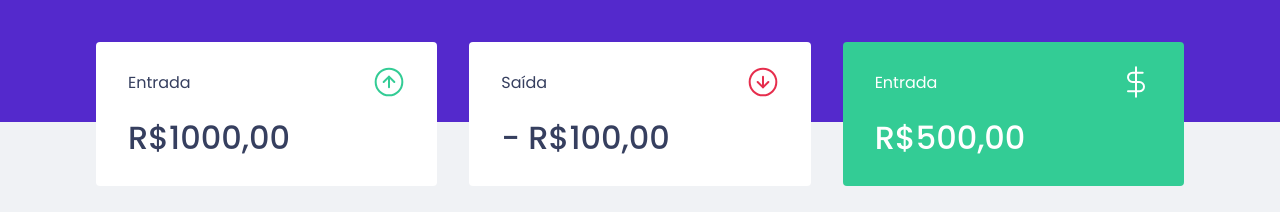
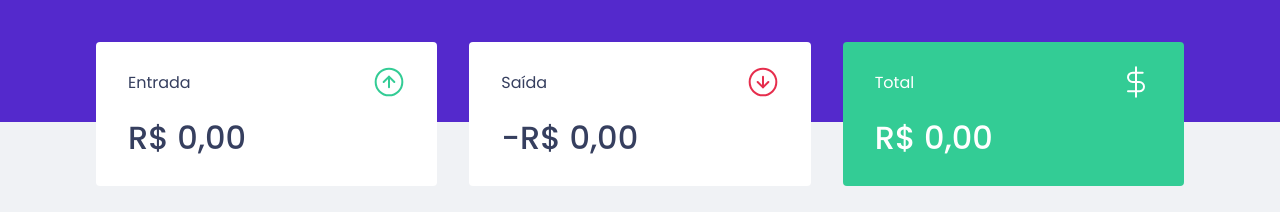
Before and after one commit to jefersonbitencourtv/dtmoney, a React (Create React App) app: page / in a window 1280 px wide. Shown: the part 150-362 px from the top of the page. Built offline with nearby package versions, Linux system fonts and the light colour scheme; no server answers; what miragejs would draw is missing.

Commit message:
:tada: Criando proprio hook para a transactions, finalização do projeto

```diff
--- a/src/TransactionsContext.tsx
+++ /dev/null
@@ -1,33 +0,0 @@
-import { createContext, ReactNode, useEffect, useState } from 'react'
-import { api } from './services/api';
-
-interface Transaction{
-  id: number;
-  title: string;
-  amount: number;
-  type: string;
-  category: string;
-  createdAt: string;
-}
-
-interface TransactionsProviderProps{
-  children: ReactNode;
-}
-
-
-export const TransactionsContext = createContext<Transaction[]>([]);
-
-export function TransactionsProvider({ children }: TransactionsProviderProps) {
-  const [transactions, setTransactions] = useState<Transaction[]>([]);
-
-      useEffect(() => {
-          api.get('transaction')
-          .then(response => setTransactions(response.data.transactions))
-      }, []);
-
-      return (
-      <TransactionsContext.Provider value={transactions}>
-        {children}
-      </TransactionsContext.Provider>
-      )
-  }
--- a/src/components/NewTransactionModal/index.tsx
+++ b/src/components/NewTransactionModal/index.tsx
@@ -1,12 +1,11 @@
 import { FormEvent, useState, useContext } from "react";
 import Modal from "react-modal"
-
-import { api } from "../../services/api";
-import { TransactionsContext } from "../../TransactionsContext";
+import { useTransactions } from "../../hooks/useTransactions";
 
 import closeImg from '../../assets/close.svg';
 import incomeImg from '../../assets/income.svg';
 import outcomeImg from '../../assets/outcome.svg';
+
 
 import { Container, TransactionTypeContainer, RadioBox } from "./styles"
 
@@ -16,25 +15,29 @@
   onRequestClose: () => void;
 }
 export function NewTransactionModal({ isOpen, onRequestClose }: NewTransactionModalProps){
-  const transactions = useContext(TransactionsContext)
+  const { createTransaction } = useTransactions();
 
   const [title, setTitle] = useState('');
-  const [value, setValue] = useState(0);
+  const [amount, setAmount] = useState(0);
   const [category, setCategory] = useState('');
   const [type, setType] = useState('deposit');
 
-  function handleCreateNewTransaction(event: FormEvent){
+  async function handleCreateNewTransaction(event: FormEvent){
     event.preventDefault();
 
-    const data = {
+    await createTransaction({
       title,
-      value,
+      amount,
       category,
       type
-    };
+    })
 
-    api.post('/transactions', data)
+    setTitle('');
+    setAmount(0);
+    setCategory('');
+    setType('deposit');
 
+    onRequestClose();
   }
 
   return(
@@ -63,8 +66,8 @@
         <input
           type="number"
           placeholder="Valor"
-          value={value}
-          onChange={event => setValue(Number(event.target.value))}
+          value={amount}
+          onChange={event => setAmount(Number(event.target.value))}
         />
 
         <TransactionTypeContainer>
--- a/src/components/Summary/index.tsx
+++ b/src/components/Summary/index.tsx
@@ -1,13 +1,32 @@
+import { useTransactions } from '../../hooks/useTransactions';
+
 import incomeImg from '../../assets/income.svg'
 import outcomeImg from '../../assets/outcome.svg'
 import totalImg from '../../assets/total.svg'
+
 import { Container } from "./styles";
-import { useContext } from 'react';
-import { TransactionsContext } from '../../TransactionsContext';
+
 export function Summary() {
-  const transactions = useContext(TransactionsContext);
+  const { transactions } = useTransactions();
   console.log(transactions)
 
+  const summary = transactions.reduce((acc, transaction) =>{
+    if(transaction.type === "deposit"){
+      acc.deposits += transaction.amount;
+      acc.total += transaction.amount;
+    }else{
+      if(transaction.type === "withdraw"){
+        acc.withdraw += transaction.amount;
+        acc.total -= transaction.amount;
+      }
+    }
+    return acc;
+  },
+  {
+    deposits: 0,
+    withdraw: 0,
+    total: 0,
+  });
     return (
         <Container>
             <div>
@@ -15,21 +34,36 @@
                     <p>Entrada</p>
                     <img src={incomeImg} alt="Entradas"></img>
                 </header>
-                <strong>R$1000,00</strong>
+                <strong>
+                {new Intl.NumberFormat('pt-BR', {
+                          style: 'currency',
+                          currency: 'BRL'
+                        }).format(summary.deposits)}
+                  </strong>
             </div>
             <div>
                 <header>
                     <p>Saída</p>
                     <img src={outcomeImg} alt="Saídas"></img>
                 </header>
-                <strong>- R$100,00</strong>
+                <strong>-
+                {new Intl.NumberFormat('pt-BR', {
+                          style: 'currency',
+                          currency: 'BRL'
+                        }).format(summary.withdraw)}
+                  </strong>
             </div>
             <div className="highlight-background">
                 <header>
-                    <p>Entrada</p>
+                    <p>Total</p>
                     <img src={totalImg} alt="Total"></img>
                 </header>
-                <strong>R$500,00</strong>
+                <strong>
+                {new Intl.NumberFormat('pt-BR', {
+                          style: 'currency',
+                          currency: 'BRL'
+                        }).format(summary.total)}
+                </strong>
             </div>
 
         </Container>
--- a/src/components/TransactionsTable/index.tsx
+++ b/src/components/TransactionsTable/index.tsx
@@ -1,10 +1,9 @@
-import { useContext, useEffect, useState } from "react";
-import { api } from "../../services/api";
-import { TransactionsContext } from "../../TransactionsContext";
+import { useTransactions } from "../../hooks/useTransactions";
+
 import { Container } from "./styles";
 
 export function TransactionTable() {
-  const transactions = useContext(TransactionsContext);
+  const { transactions } = useTransactions();
 
     return(
         <Container>
--- /dev/null
+++ b/src/hooks/useTransactions.tsx
@@ -0,0 +1,72 @@
+import { createContext, ReactNode, useContext, useEffect, useState } from 'react'
+import { api } from '../services/api';
+
+interface Transaction{
+  id: number;
+  title: string;
+  amount: number;
+  type: string;
+  category: string;
+  createdAt: string;
+}
+
+
+//type TransactionInput = Pick<Transaction, 'title' | 'amount' | 'type' | 'category'>;
+
+/*interface TransactionInput {
+  title: string;
+  amount: number;
+  type: string;
+  category: string;
+}*/
+
+
+interface TransactionsContextData {
+  transactions: Transaction[];
+  createTransaction: (Transaction: TransactionInput) => Promise<void>;
+}
+
+type TransactionInput = Omit<Transaction, 'id' | 'createdAt'>;
+
+interface TransactionsProviderProps{
+  children: ReactNode;
+}
+
+
+const TransactionsContext = createContext<TransactionsContextData>(
+  {} as TransactionsContextData
+  );
+
+export function TransactionsProvider({ children }: TransactionsProviderProps) {
+  const [transactions, setTransactions] = useState<Transaction[]>([]);
+
+      useEffect(() => {
+          api.get('transaction')
+          .then(response => setTransactions(response.data.transactions))
+      }, []);
+
+      async function createTransaction(transactionInput: TransactionInput){
+        const response = await api.post('/transactions', {
+            ...transactionInput,
+          createdAt: new Date(),
+        })
+
+        const { transaction } = response.data;
+
+        setTransactions([...transactions, transaction,]);
+
+      }
+
+      return (
+      <TransactionsContext.Provider value={{ transactions , createTransaction }}>
+        {children}
+      </TransactionsContext.Provider>
+      )
+  }
+
+
+  export function useTransactions(){
+    const context = useContext(TransactionsContext);
+
+    return context;
+  }
--- a/src/index.tsx
+++ b/src/index.tsx
@@ -17,7 +17,7 @@
           type:'deposit',
           category:'Dev',
           amount:6000,
-          createdAt: new Date('2021-02-12 09:00:00'),
+          createdAt: new Date('2021-02-12 09:00:00')
         },
         {
           id:2,
@@ -25,9 +25,9 @@
           type:'withdraw',
           category:'Casa',
           amount:1100,
-          createdAt: new Date('2021-02-14 11:00:00'),
-        }
-      ],
+          createdAt: new Date('2021-02-14 11:00:00')
+        },
+      ]
     })
   },
 
```
Also changed, not shown: src/App.tsx (+6 -4 lines).
